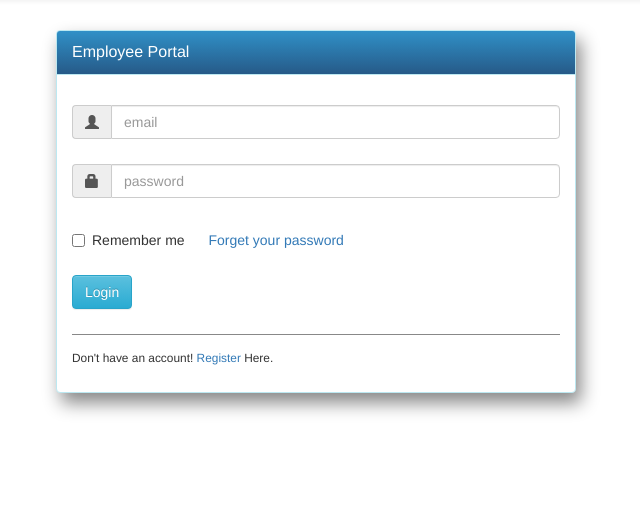
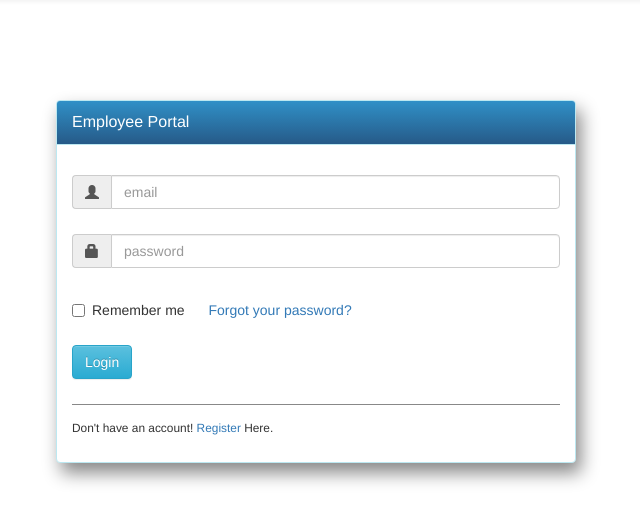
Before and after one commit to Dev-Silvher/emp-mng-web-app, a PHP site: page /login.php in a window 1280 px wide. Shown: the part 51-574 px from the top of the page, without its empty margins (324-964 px from the left). Run offline with PHP 8.4, Linux system fonts and the light colour scheme.

Commit message:
Modified css ang php file

```diff
--- a/admin/css/admin.css
+++ b/admin/css/admin.css
@@ -16,6 +16,7 @@
 @media screen and (min-width: 740px) {
     .admin-contact{
         width: 50%;
+        margin-top: 70px
     }
 }
 
--- a/admin/css/employee.css
+++ b/admin/css/employee.css
@@ -16,6 +16,7 @@
 @media screen and (min-width: 740px) {
     .employee-contact{
         width: 50%;
+        margin-top: 70px;
     }
 }
 
--- a/forget_password.php
+++ b/forgot_password.php
@@ -13,7 +13,7 @@
 	<div class="col-md-6">
 		<div class="panel panel-info" >
 			<div class="panel-heading">
-				<div class="panel-title">Forget Password</div>
+				<div class="panel-title">Forgot Password?</div>
 			</div>
 			<div style="padding-top:30px" class="panel-body" >
 				<?php if ($errorMessage != '') { ?>
--- a/login.php
+++ b/login.php
@@ -30,7 +30,7 @@
 						<label>
 						  <input  type="checkbox" id="remember" name="remember" <?php if(isset($_COOKIE["loginId"])) { ?> checked <?php } ?>> Remember me
 						</label>
-						<label><a href="forget_password.php">Forget your password</a></label>
+						<label><a href="forgot_password.php">Forgot your password?</a></label>
 					  </div>
 					</div>
 					<div class="form-group">
```
